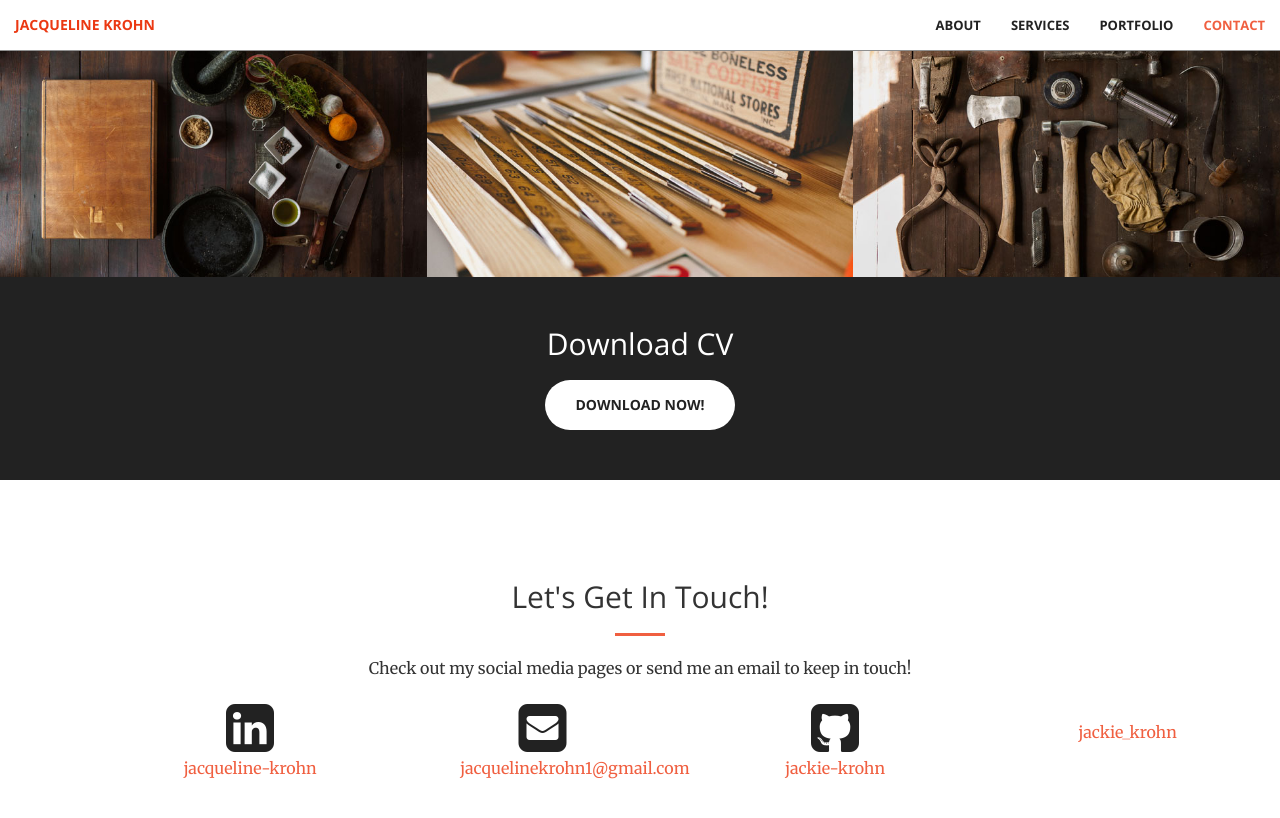
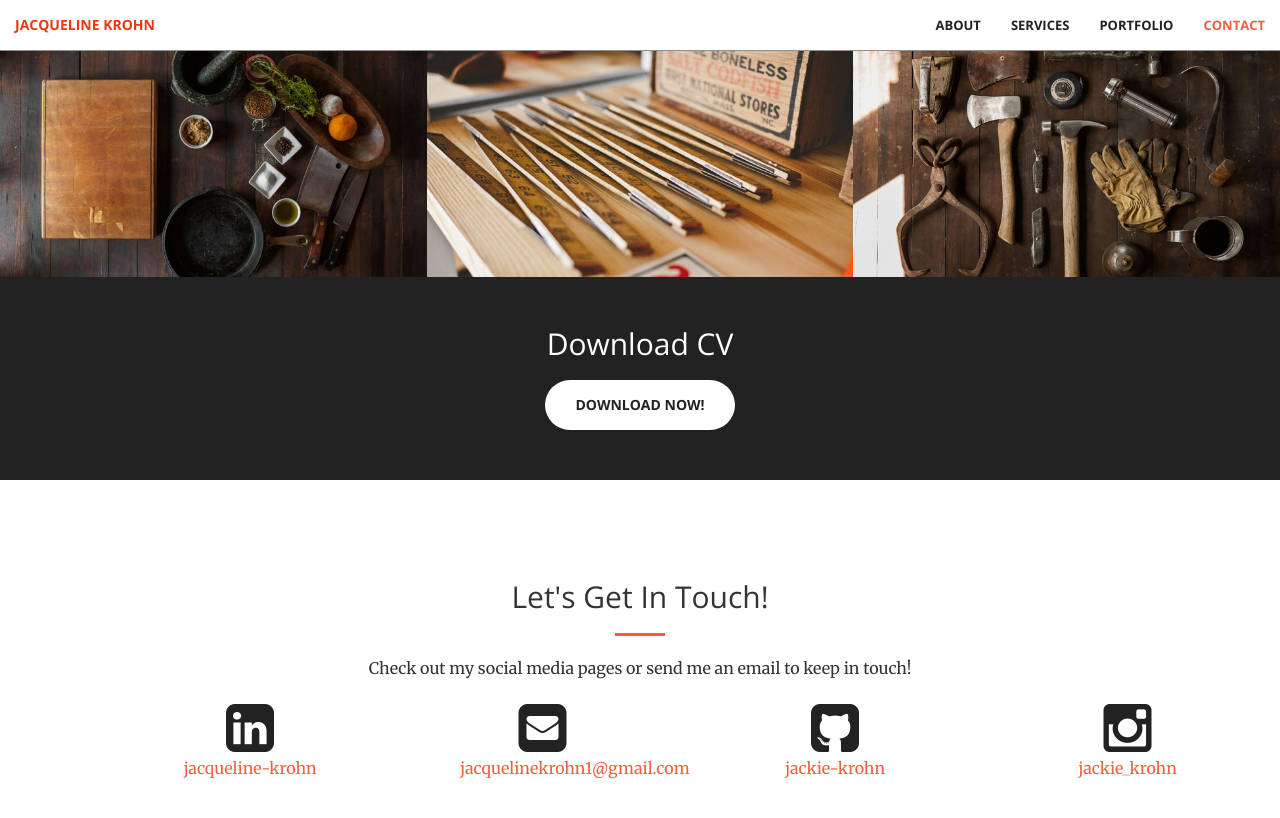
Before and after one commit to jackie-krohn/jackie-krohn.github.io, a Jekyll site: the page built from index.html, in a window 1280 px wide and 900 px high, scrolled down 1981 px. Shown: the top 818 px of the window. Built offline with Jekyll 4.4.1, drawn with Linux system fonts in a browser that asks for light colours.

Commit message:
instagram contact

```diff
--- a/_includes/contact.html
+++ b/_includes/contact.html
@@ -26,7 +26,7 @@
         </div>
         <div class="col-lg-2 col-lg-offset-1 text-center">
             <a href="https://instagram.com/{{ site.instagram_username }}">
-            <i class="fa fa-instagram-square fa-3x wow bounceIn" data-wow-delay=".1s"></i>
+            <i class="fa fa-instagram fa-3x wow bounceIn" data-wow-delay=".1s"></i>
                 <p>{{ site.instagram_username }}</p>
             </a>
         </div>
```
